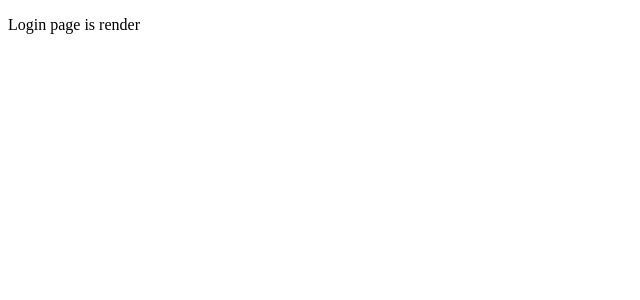
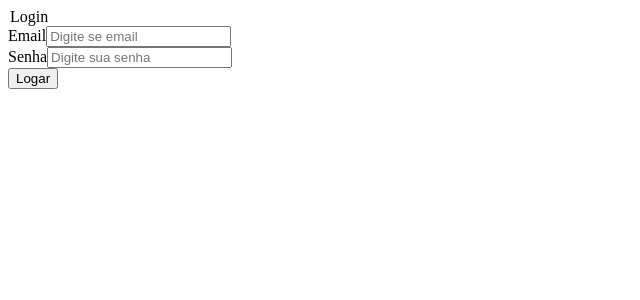
Before and after one commit to devmariano/user-ceps, a React (Vite) app: page / in a window 1280 px wide. Shown: the top 300 px of the page, without its empty margins (0-640 px from the left). Built offline with nearby package versions, Linux system fonts and the light colour scheme.

Commit message:
criando login componente

```diff
--- /dev/null
+++ b/src/components/Form/Login/Login.component.jsx
@@ -0,0 +1,18 @@
+export const FormLoginComponent = () => {
+
+    return (
+
+        <form>
+            <legend>Login</legend>
+            <div className="input-group">
+                <label htmlFor="email">Email</label>
+                <input type="text" id='email' placeholder="Digite se email" />
+            </div>
+            <div className="input-group">
+                <label htmlFor="password">Senha</label>
+                <input type="password" id='password' placeholder="Digite sua senha" />
+            </div>
+            <button type="submit">Logar</button>
+        </form>
+    )
+}
--- a/src/pages/Login.pages.jsx
+++ b/src/pages/Login.pages.jsx
@@ -1,8 +1,9 @@
+import {FormLoginComponent} from '../components/Form/Login/Login.component';
 export const LoginPage = () => {
 
     return(
         <>
-        <p>Login page is render</p>
+        <FormLoginComponent/>
         </>
     )
 }
```
